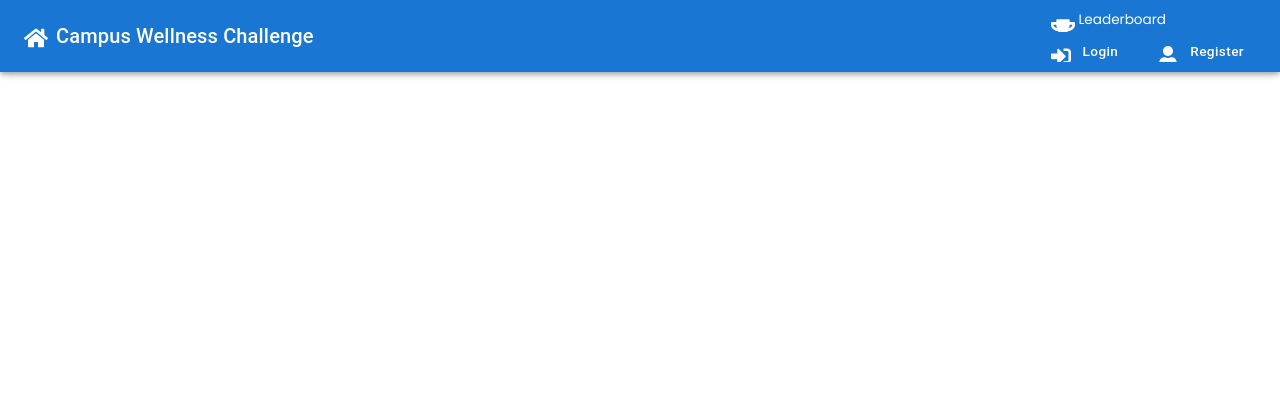
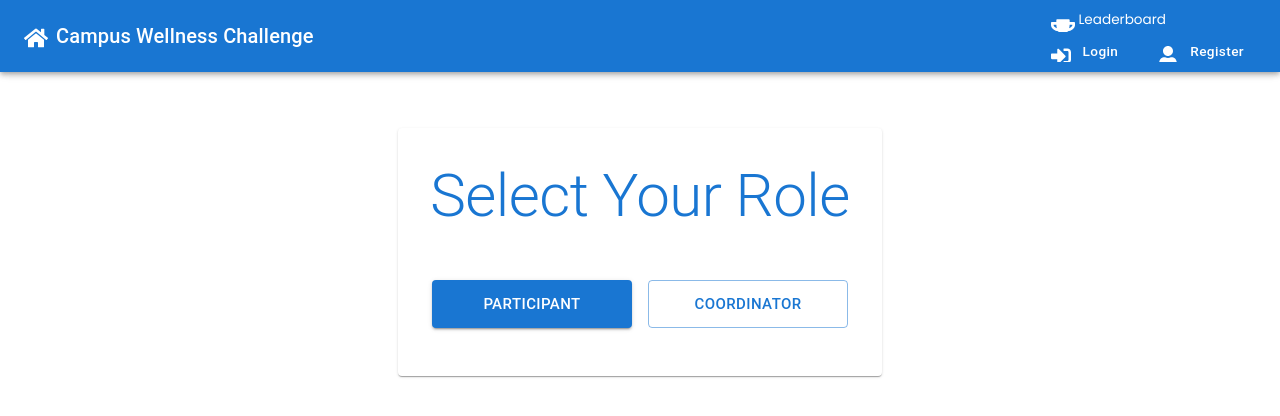
Before and after one commit to jxliahx/Campus-Wellness-Challenge-Phase-1, a React (Create React App) app in the folder frontend/: page /pick-role in a window 1280 px wide. Shown: the top 416 px of the page. Built offline with nearby package versions, Linux system fonts and the light colour scheme.

Commit message:
created B_PickRole, added routes

```diff
--- a/frontend/package.json
+++ b/frontend/package.json
@@ -5,6 +5,7 @@
   "dependencies": {
     "@emotion/react": "^11.14.0",
     "@emotion/styled": "^11.14.0",
+    "@fontsource/roboto": "^5.2.6",
     "@mui/material": "^7.1.1",
     "@reduxjs/toolkit": "^1.9.7",
     "@testing-library/jest-dom": "^5.17.0",
--- a/frontend/src/App.jsx
+++ b/frontend/src/App.jsx
@@ -9,19 +9,23 @@ import PRegister from './pages/P_Register'
 import Dashboard from './pages/P_Dashboard'
 import Leaderboard from './pages/B_Leaderboard'
 import PrivateRoute from './components/PrivateRoute'
+import { AuthProvider } from './context/AuthContext'
+import PickRole from './pages/B_PickRole'
 import './styles/pages.css'
 
 function App() {
   return (
     <>
+      <AuthProvider>
         <Router>
           <div className='container'>
             <Header />
             <Routes>
               <Route path='/' element={<Homepage />} />
               <Route path='/login' element={<Login />} />
-            <Route path='/register' element={<Register />} />
-            <Route path='/pregister' element={<PRegister />} />
+              <Route path='/pick-role' element={<PickRole />} />
+              <Route path='/register/coordinator' element={<Register />} />
+              <Route path='/register/participant' element={<PRegister />} />
               <Route path='/leaderboard' element={<Leaderboard />} />
               <Route path='/dashboard' element={<PrivateRoute />}>
                 <Route path='/dashboard' element={<Dashboard />} />
@@ -30,6 +34,7 @@ function App() {
           </div>
         </Router>
         <ToastContainer />
+      </AuthProvider>
     </>
   )
 }
--- /dev/null
+++ b/frontend/src/context/AuthContext.jsx
@@ -0,0 +1,103 @@
+/*
+    CS 731/490AP Spring 2025
+    Group Members:
+                Julia Hu
+                Anna Chu
+    File Name: AuthContext.jsx
+    For: Authentication context provider
+*/
+
+import React, { createContext, useState, useContext } from 'react';
+
+const AuthContext = createContext();
+
+export function useAuth() {
+  return useContext(AuthContext);
+}
+
+export function AuthProvider({ children }) {
+  const [user, setUser] = useState(null);
+  const [loading, setLoading] = useState(false);
+  const [error, setError] = useState(null);
+
+  // Login function
+  const login = async (email, password) => {
+    try {
+      setLoading(true);
+      setError(null);
+      // TODO: Implement actual login logic with backend
+      const response = await fetch('/api/users/login', {
+        method: 'POST',
+        headers: {
+          'Content-Type': 'application/json',
+        },
+        body: JSON.stringify({ email, password }),
+      });
+
+      const data = await response.json();
+
+      if (!response.ok) {
+        throw new Error(data.message || 'Login failed');
+      }
+
+      setUser(data);
+      localStorage.setItem('user', JSON.stringify(data));
+    } catch (err) {
+      setError(err.message);
+    } finally {
+      setLoading(false);
+    }
+  };
+
+  // Register function
+  const register = async (userData) => {
+    try {
+      setLoading(true);
+      setError(null);
+      // TODO: Implement actual registration logic with backend
+      const response = await fetch('/api/users', {
+        method: 'POST',
+        headers: {
+          'Content-Type': 'application/json',
+        },
+        body: JSON.stringify(userData),
+      });
+
+      const data = await response.json();
+
+      if (!response.ok) {
+        throw new Error(data.message || 'Registration failed');
+      }
+
+      setUser(data);
+      localStorage.setItem('user', JSON.stringify(data));
+    } catch (err) {
+      setError(err.message);
+    } finally {
+      setLoading(false);
+    }
+  };
+
+  // Logout function
+  const logout = () => {
+    setUser(null);
+    localStorage.removeItem('user');
+  };
+
+  const value = {
+    user,
+    loading,
+    error,
+    login,
+    register,
+    logout,
+  };
+
+  return (
+    <AuthContext.Provider value={value}>
+      {children}
+    </AuthContext.Provider>
+  );
+}
+
+export default AuthContext;
--- a/frontend/src/pages/B_Homepage.jsx
+++ b/frontend/src/pages/B_Homepage.jsx
@@ -46,7 +46,7 @@ function Homepage() {
           <Button
             variant="outlined"
             color="primary"
-            onClick={() => navigate('/register')}
+            onClick={() => navigate('/pick-role')}
             size="large"
             className="secondary-button"
           >
--- /dev/null
+++ b/frontend/src/pages/B_PickRole.jsx
@@ -0,0 +1,66 @@
+/*
+    CS 731/490AP Spring 2025
+    Group Members:
+                Julia Hu
+                Anna Chu
+    File Name: B_PickRole.jsx
+    For: Role selection page
+*/
+
+import React from 'react';
+import { useNavigate } from 'react-router-dom';
+import {
+  Container,
+  Typography,
+  Button,
+  Box,
+  Paper
+} from '@mui/material';
+import '../styles/pages.css';
+import { useAuth } from '../context/AuthContext';
+
+function PickRole() {
+  const navigate = useNavigate();
+  const { user, login, register, logout } = useAuth();
+
+  return (
+    <Container component="main" maxWidth="sm" className="page-container">
+      <Paper className="homepage-container">
+        <Typography
+          component="h1"
+          variant="h2"
+          className="welcome-text"
+          sx={{ mb: 4 }}
+        >
+          Select Your Role
+        </Typography>
+
+        <Box className="button-container">
+          <Button
+            variant="contained"
+            color="primary"
+            onClick={() => navigate('/register/participant')}
+            size="large"
+            className="primary-button"
+            sx={{ mb: 2, width: '200px', height: '48px' }}
+          >
+            Participant
+          </Button>
+
+          <Button
+            variant="outlined"
+            color="primary"
+            onClick={() => navigate('/register/coordinator')}
+            size="large"
+            className="secondary-button"
+            sx={{ width: '200px', height: '48px' }}
+          >
+            Coordinator
+          </Button>
+        </Box>
+      </Paper>
+    </Container>
+  );
+}
+
+export default PickRole;
--- a/frontend/src/pages/C_Register.jsx
+++ b/frontend/src/pages/C_Register.jsx
@@ -88,7 +88,7 @@ function Register() {
                         <Icon sx={{ color: '#1976d2', fontSize: '1.5rem' }}>
                             <FaUserPlus />
                         </Icon>
-                        Register
+                        Register as Coordinator
                     </Typography>
                 </Box>
 
```
Also changed, not shown: package.json (+7 -7 lines), 1 other file (tests, documents, lock files or other folders). Lines whose indentation alone changed are shown as unchanged.
